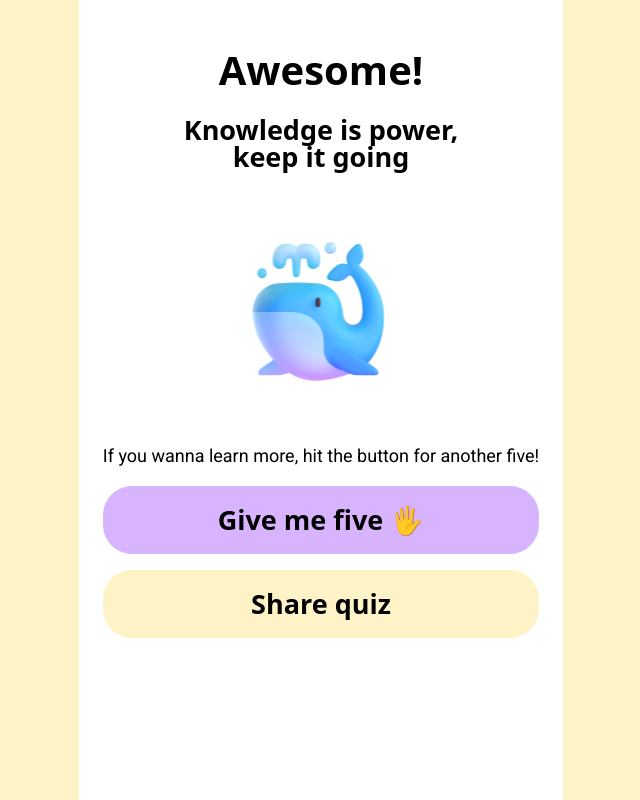
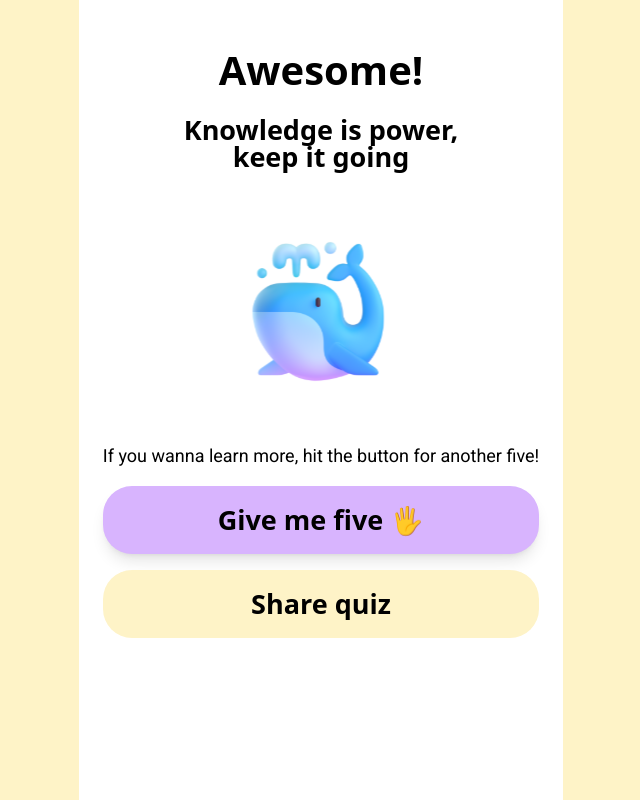
Before and after one commit to whatthefact-app/whatthefact, a SvelteKit app: page /success in a window 1280 px wide. Shown: the whole page, without its empty margins (319-959 px from the left). Built offline with nearby package versions, Linux system fonts and the light colour scheme; a web font is replaced by a local one.

Commit message:
add shadow

```diff
--- a/src/components/NavigationButton.svelte
+++ b/src/components/NavigationButton.svelte
@@ -9,7 +9,7 @@
 	<a
 		{href}
 		class={cn(
-			'relative z-10 grid h-[68px] w-full place-items-center rounded-[29px] bg-brand px-8 font-heading text-[1.6875rem] font-extrabold text-black',
+			'relative z-10 grid h-[68px] w-full place-items-center rounded-[29px] bg-brand px-8 font-heading text-[1.6875rem] font-extrabold text-black shadow-lg',
 			className
 		)}
 	>
--- a/src/components/Toggle.svelte
+++ b/src/components/Toggle.svelte
@@ -10,7 +10,7 @@
 <button
 	class={cn(
 		'flex w-full rounded-[20px] border-2 border-transparent bg-white px-6 py-5 text-base font-normal transition-colors duration-300 first-letter:uppercase',
-		active && 'border-purple-300 font-bold'
+		active ? 'border-purple-300 font-bold' : 'shadow-md'
 	)}
 	on:click
 	>{proposal}
```
